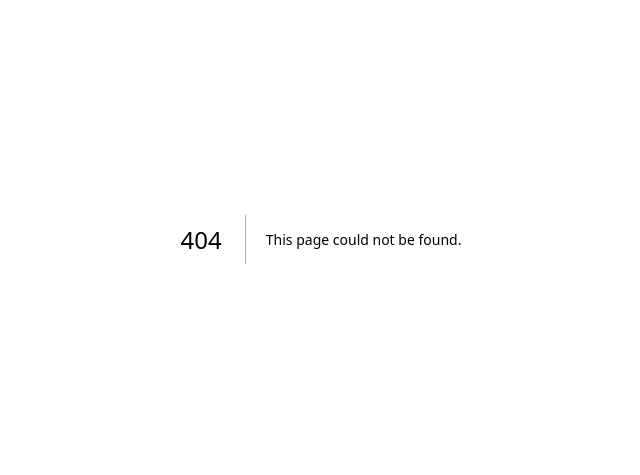
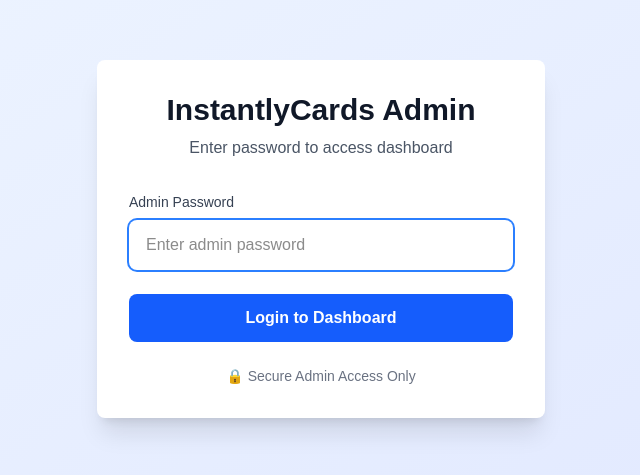
Before and after one commit to DevFarhanCoder/Instantlly-admin, a Next.js app: page /login in a window 1280 px wide. Before the commit this address had no page. Shown: the part 161-636 px from the top of the page, without its empty margins (319-959 px from the left). Built offline with nearby package versions, Linux system fonts and the light colour scheme.

Commit message:
Add authentication: login page and session-based access control

```diff
--- /dev/null
+++ b/app/components/AuthGuard.tsx
@@ -0,0 +1,57 @@
+'use client';
+
+import { useEffect, useState } from 'react';
+import { useRouter } from 'next/navigation';
+
+export default function AuthGuard({ children }: { children: React.ReactNode }) {
+  const [isAuthenticated, setIsAuthenticated] = useState(false);
+  const [isLoading, setIsLoading] = useState(true);
+  const router = useRouter();
+
+  useEffect(() => {
+    const checkAuth = () => {
+      const authenticated = sessionStorage.getItem('adminAuthenticated');
+      const authTime = sessionStorage.getItem('adminAuthTime');
+
+      if (!authenticated) {
+        router.push('/login');
+        return;
+      }
+
+      // Check if session is older than 24 hours
+      if (authTime) {
+        const elapsed = Date.now() - parseInt(authTime);
+        const twentyFourHours = 24 * 60 * 60 * 1000;
+
+        if (elapsed > twentyFourHours) {
+          sessionStorage.removeItem('adminAuthenticated');
+          sessionStorage.removeItem('adminAuthTime');
+          router.push('/login');
+          return;
+        }
+      }
+
+      setIsAuthenticated(true);
+      setIsLoading(false);
+    };
+
+    checkAuth();
+  }, [router]);
+
+  if (isLoading) {
+    return (
+      <div className="min-h-screen flex items-center justify-center">
+        <div className="text-center">
+          <div className="animate-spin rounded-full h-12 w-12 border-b-2 border-blue-600 mx-auto mb-4"></div>
+          <p className="text-gray-600">Verifying authentication...</p>
+        </div>
+      </div>
+    );
+  }
+
+  if (!isAuthenticated) {
+    return null;
+  }
+
+  return <>{children}</>;
+}
--- /dev/null
+++ b/app/login/page.tsx
@@ -0,0 +1,84 @@
+'use client';
+
+import { useState } from 'react';
+import { useRouter } from 'next/navigation';
+
+export default function LoginPage() {
+  const [password, setPassword] = useState('');
+  const [error, setError] = useState('');
+  const [loading, setLoading] = useState(false);
+  const router = useRouter();
+
+  const handleLogin = async (e: React.FormEvent) => {
+    e.preventDefault();
+    setError('');
+    setLoading(true);
+
+    try {
+      // Verify password matches admin key
+      if (password === process.env.NEXT_PUBLIC_ADMIN_KEY) {
+        // Store authentication in session
+        sessionStorage.setItem('adminAuthenticated', 'true');
+        sessionStorage.setItem('adminAuthTime', Date.now().toString());
+        router.push('/');
+      } else {
+        setError('Invalid password. Access denied.');
+      }
+    } catch (err) {
+      setError('Login failed. Please try again.');
+    } finally {
+      setLoading(false);
+    }
+  };
+
+  return (
+    <div className="min-h-screen bg-gradient-to-br from-blue-50 to-indigo-100 flex items-center justify-center p-4">
+      <div className="bg-white rounded-lg shadow-xl p-8 w-full max-w-md">
+        <div className="text-center mb-8">
+          <h1 className="text-3xl font-bold text-gray-900 mb-2">
+            InstantlyCards Admin
+          </h1>
+          <p className="text-gray-600">
+            Enter password to access dashboard
+          </p>
+        </div>
+
+        <form onSubmit={handleLogin} className="space-y-6">
+          <div>
+            <label htmlFor="password" className="block text-sm font-medium text-gray-700 mb-2">
+              Admin Password
+            </label>
+            <input
+              id="password"
+              type="password"
+              value={password}
+              onChange={(e) => setPassword(e.target.value)}
+              className="w-full px-4 py-3 border border-gray-300 rounded-lg focus:ring-2 focus:ring-blue-500 focus:border-transparent outline-none transition"
+              placeholder="Enter admin password"
+              required
+              autoFocus
+            />
+          </div>
+
+          {error && (
+            <div className="bg-red-50 border border-red-200 text-red-700 px-4 py-3 rounded-lg text-sm">
+              {error}
+            </div>
+          )}
+
+          <button
+            type="submit"
+            disabled={loading}
+            className="w-full bg-blue-600 hover:bg-blue-700 text-white font-semibold py-3 rounded-lg transition disabled:opacity-50 disabled:cursor-not-allowed"
+          >
+            {loading ? 'Logging in...' : 'Login to Dashboard'}
+          </button>
+        </form>
+
+        <div className="mt-6 text-center text-sm text-gray-500">
+          <p>🔒 Secure Admin Access Only</p>
+        </div>
+      </div>
+    </div>
+  );
+}
--- a/app/page.tsx
+++ b/app/page.tsx
@@ -11,14 +11,18 @@
   Search,
   TrendingUp,
   Activity,
-  Trash2
+  Trash2,
+  LogOut
 } from 'lucide-react';
 import { LineChart, Line, XAxis, YAxis, CartesianGrid, Tooltip, Legend, ResponsiveContainer } from 'recharts';
+import { useRouter } from 'next/navigation';
+import AuthGuard from './components/AuthGuard';
 
 const API_BASE = process.env.NEXT_PUBLIC_API_BASE || 'https://instantlly-cards-backend.onrender.com/api';
 const ADMIN_KEY = process.env.NEXT_PUBLIC_ADMIN_KEY || 'your-secure-admin-key-here';
 
-export default function AdminDashboard() {
+function DashboardContent() {
+  const router = useRouter();
   const [stats, setStats] = useState<any>(null);
   const [users, setUsers] = useState<any[]>([]);
   const [userGrowth, setUserGrowth] = useState<any[]>([]);
@@ -26,6 +30,12 @@
   const [currentPage, setCurrentPage] = useState(1);
   const [totalPages, setTotalPages] = useState(1);
   const [searchTerm, setSearchTerm] = useState('');
+
+  const handleLogout = () => {
+    sessionStorage.removeItem('adminAuthenticated');
+    sessionStorage.removeItem('adminAuthTime');
+    router.push('/login');
+  };
 
   useEffect(() => {
     fetchStats();
@@ -176,8 +186,19 @@
     <div className='min-h-screen bg-gray-100'>
       <header className='bg-white shadow'>
         <div className='max-w-7xl mx-auto px-4 sm:px-6 lg:px-8 py-6'>
-          <h1 className='text-3xl font-bold text-gray-900'>InstantllyCards Admin Dashboard</h1>
-          <p className='mt-2 text-sm text-gray-600'>Monitor and manage your application</p>
+          <div className='flex justify-between items-center'>
+            <div>
+              <h1 className='text-3xl font-bold text-gray-900'>InstantllyCards Admin Dashboard</h1>
+              <p className='mt-2 text-sm text-gray-600'>Monitor and manage your application</p>
+            </div>
+            <button
+              onClick={handleLogout}
+              className='flex items-center gap-2 px-4 py-2 bg-red-600 hover:bg-red-700 text-white rounded-lg transition'
+            >
+              <LogOut className='w-4 h-4' />
+              Logout
+            </button>
+          </div>
         </div>
       </header>
 
@@ -407,3 +428,11 @@
     </div>
   );
 }
+
+export default function AdminDashboard() {
+  return (
+    <AuthGuard>
+      <DashboardContent />
+    </AuthGuard>
+  );
+}
```
